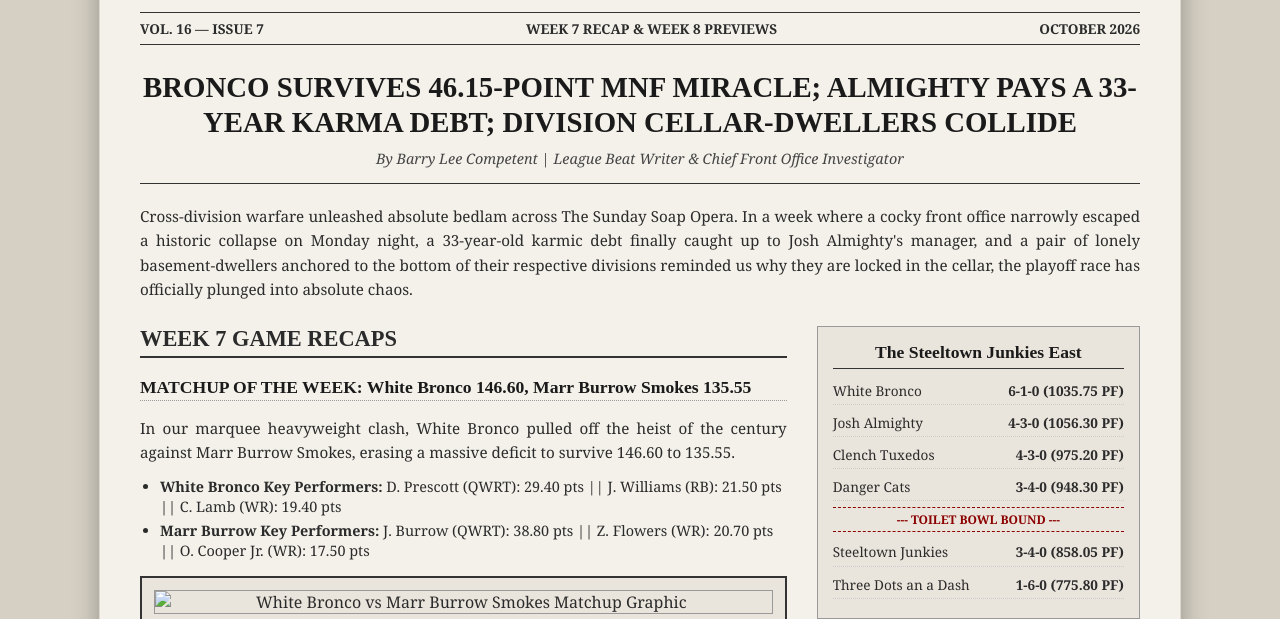
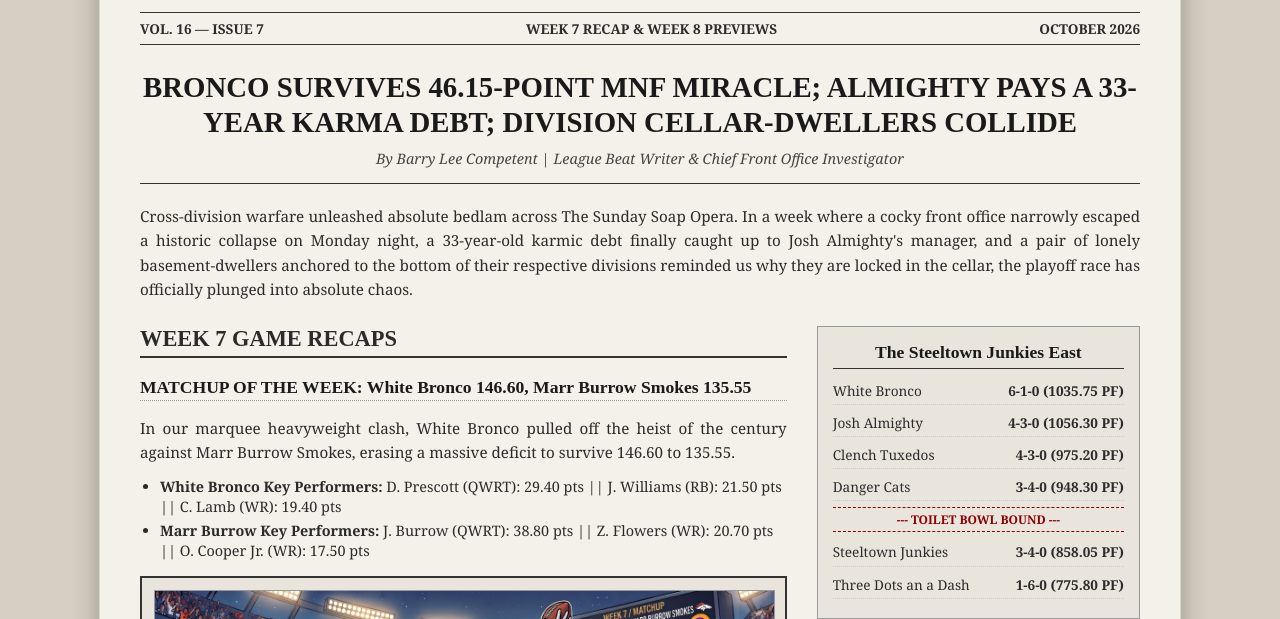
Before and after one commit to HamboneMonroe/The-Sunday-Soap-Opera-Gazette, a plain HTML site: page index.html in a window 1280 px wide. Shown: the part 168-787 px from the top of the page. Drawn offline with Linux system fonts and the light colour scheme.

Commit message:
Add files via upload

```diff
--- a/index.html
+++ b/index.html
@@ -288,7 +288,7 @@
                     </ul>
 
                     <div class="matchup-photo-frame">
-                        <img src="1000037796.jpg" alt="White Bronco vs Marr Burrow Smokes Matchup Graphic">
+                        <img src="week7photo.jpg" alt="White Bronco vs Marr Burrow Smokes Matchup Graphic">
                         <div class="photo-caption">MATCHUP OF THE WEEK: Dak, Javonte, and Lamb complete a stunning 46.15-point MNF comeback to save White Bronco from total disaster.</div>
                     </div>
 
```
Also changed, not shown: week7photo.jpg (added).
